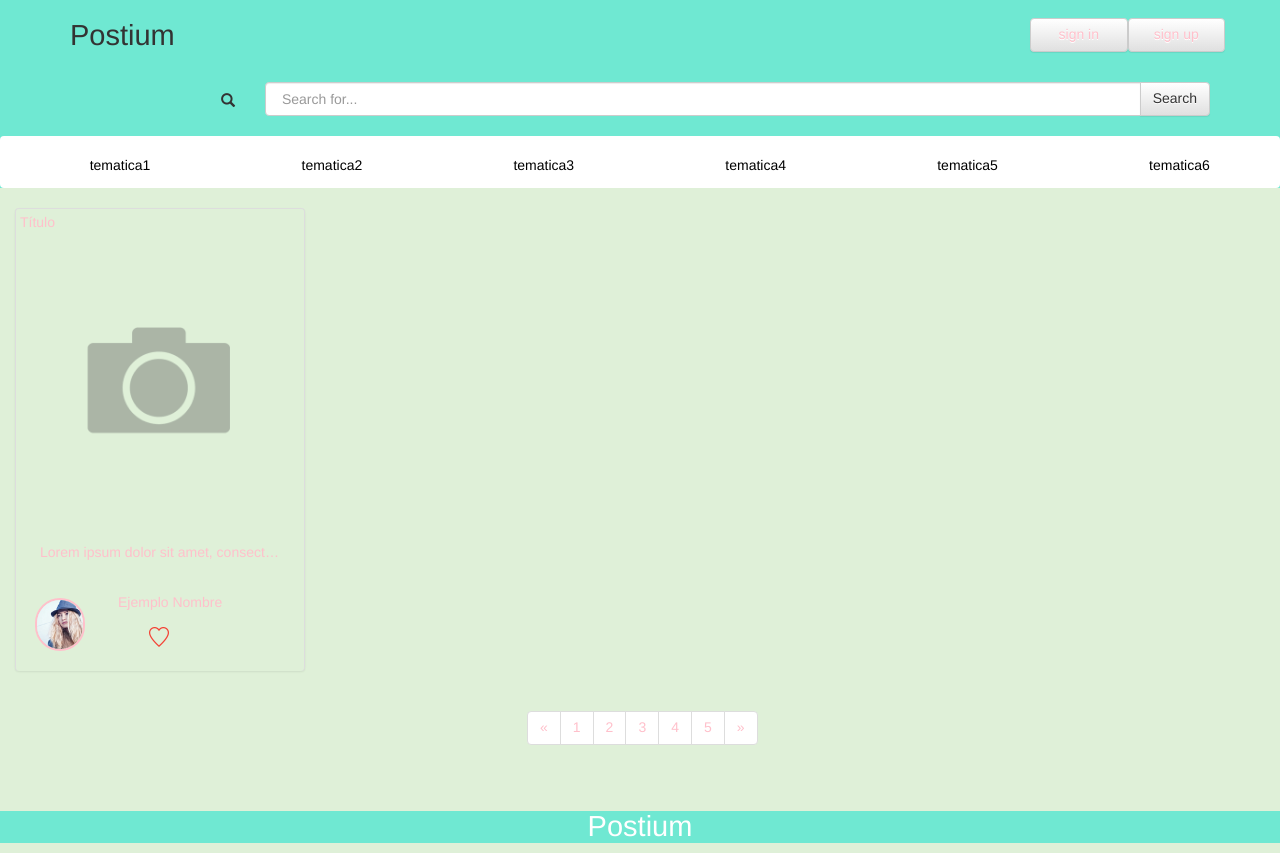
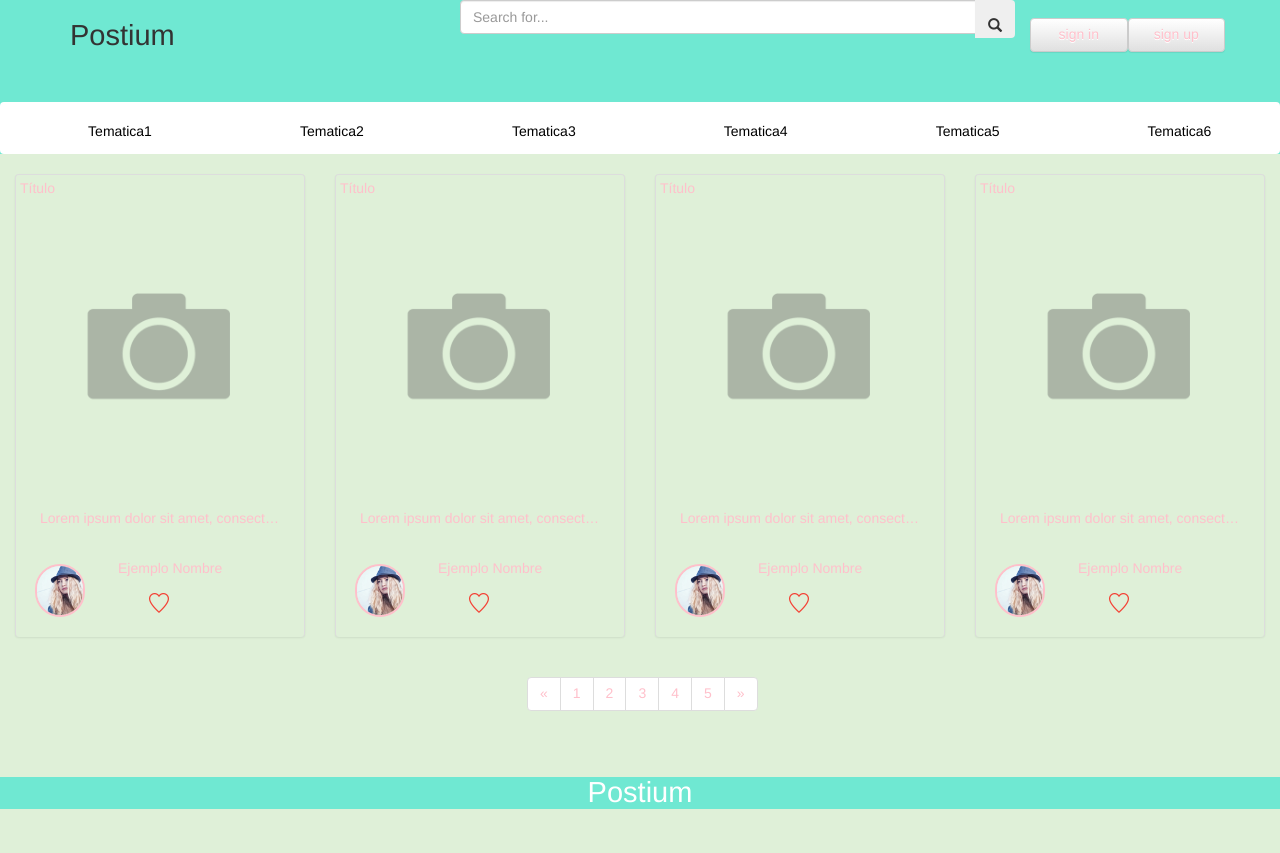
Before and after one commit to shirk3n/Postium, a website with bundled scripts: page index.html in a window 1280 px wide. Shown: the top 853 px of the page. After the commit the page ends 819 px from the top, so only its background shows below. Built offline with nearby package versions, Linux system fonts and the light colour scheme; some icons are missing; files whose address does not match are found by name.

Commit message:
Empezando con js, no compila el codigo CSS

```diff
--- a/index.html
+++ b/index.html
@@ -10,36 +10,51 @@
   <link href="node_modules/font-awesome/css/font-awesome.min.css" rel="stylesheet" type="text/css">
 </head>
 
+
 <body class="overflow-horizontal">
+
 <div class="container-fluid overflow-x"></div>
 <!-- HEADER -->
   <header id="header" class="web-header">
     <div class="container container-web-header">
       <div class="row">
-        <h1 class="col-xs-8 col-sm-6 col-md-10 col-lg-10 web-title ">
+        <h1 class="col-xs-8 col-sm-6 col-md-4 col-lg-4 web-title ">
             Postium
         </h1>
-        <div class="col-xs-2 col-sm-3 col-md-1 col-lg-1 btn btn-default login-register-button " >
+
+
+  <div class="col-lg-6 search-item">
+    <div class="input-group">
+      <input type="text" class="form-control " placeholder="Search for...">
+      <span class="input-group-btn">
+        <button class="btn btn-defaul SearchButton" type="button">
+            <span class=" button-search glyphicon glyphicon-search SearchIcon" ></span>
+        </button>
+      </span>
+    </div><!-- /input-group -->
+  </div><!-- /.col-lg-6 -->
+
+          <!-- <div class=" col-xs-10 col-sm-10 col-md-4 col-lg-6 search-input">
+            <div class="input-group">
+              <input type="text" class="form-control" placeholder=" Search for...">
+              <span class="input-group-btn">
+                <button class="btn btn-info" type="button">
+                  <i class="glyphicon glyphicon-search"></i>
+                </button>
+              </span>
+            </div>
+          </div> -->
+        <div class="col-xs-2 col-sm-3 col-md-2 col-lg-1 btn btn-default login-register-button " >
           <a href="login.html" ">sign up</a>
         </div>
-        <div class="col-xs-2 col-sm-3 col-md-1 col-lg-1 btn btn-default login-register-button" >
+        <div class="col-xs-2 col-sm-3 col-md-2 col-lg-1 btn btn-default login-register-button" >
           <a href="login.html" role="button">sign in</a>
         </div>
       </div>
       <br>
         <!-- Búsqueda -->
         <div class="row">
-          <div class="col-xs-2 col-sm-2 col-md-2 col-lg-2">
-            <span class=" glyphicon glyphicon-search" aria-hidden="true"></span>
-          </div>
-          <div class="col-xs-10 col-sm-10 col-md-10 col-lg-10 search-input">
-            <div class="input-group">
-              <input type="text" class="form-control" placeholder=" Search for...">
-              <span class="input-group-btn">
-                <button class="btn btn-default" type="button">Search</button>
-              </span>
-            </div>
-          </div>
+
         </div>
     </div>
 
@@ -50,28 +65,28 @@
         <div class="container-fluid">
           <ul class="navabar-categories">
             <li class="col-xs-3 col-sm-2 col-md-2 col-lg-2 navbar-item ">
-              <a href="#" role="button">tematica1</a>
+              <a href="#" role="button">Tematica1</a>
             </li>
             <li class="col-xs-3 col-sm-2 col-md-2 col-lg-2 navbar-item">
-              <a href="#" role="button">tematica2</a>
+              <a href="#" role="button">Tematica2</a>
             </li>
             <li class="col-xs-3 col-sm-2 col-md-2 col-lg-2 navbar-item">
-              <a href="#" role="button">tematica3</a>
+              <a href="#" role="button">Tematica3</a>
             </li>
             <li class="col-xs-3 col-sm-2 col-md-2 col-lg-2 navbar-item">
-              <a href="#" role="button">tematica4</a>
+              <a href="#" role="button">Tematica4</a>
             </li>
             <li class="col-xs-3 col-sm-2 col-md-2 col-lg-2 navbar-item ">
-              <a href="#" role="button">tematica5</a>
+              <a href="#" role="button">Tematica5</a>
             </li>
             <li class="col-xs-3 col-sm-2 col-md-2 col-lg-2 navbar-item">
-              <a href="#" role="button">tematica6</a>
+              <a href="#" role="button">Tematica6</a>
             </li>
             <li class="col-xs-3 col-sm-2 col-md-2 col-lg-2 navbar-item">
-              <a href="#" role="button">tematica7</a>
+              <a href="#" role="button">Tematica7</a>
             </li>
             <li class="col-xs-3 col-sm-2 col-md-2 col-lg-2 navbar-item">
-              <a href="#" role="button">tematica8</a>
+              <a href="#" role="button">Tematica8</a>
             </li>
           </ul>
         </div>
@@ -115,6 +130,105 @@
         </a>
        </div>
       </article>
+      <article class="col-xs-12 col-sm-6 col-md-3 col-lg-3 article-item">
+      <div class="thumbnail">
+        <a href="/articles.html">
+          <div>
+            <p>Título</p>
+          </div>
+          <div class="photo-article">
+            <img src="src/img/photo-placeholder.png" alt="">
+          </div>
+          <div>
+            <p class="cut-words">
+            Lorem ipsum dolor sit amet, consectetur adipisicing elit. Dignissimos dolorem mollitia nulla ipsum libero, modi aliquid nam fuga impedit voluptates doloremque, repudiandae dolorum illo veniam magni. Aspernatur, quis dolores exercitationem.</p>
+          </div>
+          <div class="photo-profile center col-xs-3 col-md-3 col-lg-3">
+            <img src="src/img/people/photo-1.jpg" alt="girl picture">
+          </div>
+          <div class="author-name">
+            <span>Ejemplo Nombre</span>
+          </div>
+          <div class="date-article">
+
+          </div>
+          <div class="buttom-love">
+            <img src="src/img/icon-heart.png" alt="">
+          </div>
+          <div class="comments-number">
+          </div>
+          <div class="date-publication">
+          </div>
+        </a>
+       </div>
+      </article>
+      <article class="col-xs-12 col-sm-6 col-md-3 col-lg-3 article-item">
+      <div class="thumbnail">
+        <a href="/articles.html">
+          <div>
+            <p>Título</p>
+          </div>
+          <div class="photo-article">
+            <img src="src/img/photo-placeholder.png" alt="">
+          </div>
+          <div>
+            <p class="cut-words">
+            Lorem ipsum dolor sit amet, consectetur adipisicing elit. Dignissimos dolorem mollitia nulla ipsum libero, modi aliquid nam fuga impedit voluptates doloremque, repudiandae dolorum illo veniam magni. Aspernatur, quis dolores exercitationem.</p>
+          </div>
+          <div class="photo-profile center col-xs-3 col-md-3 col-lg-3">
+            <img src="src/img/people/photo-1.jpg" alt="girl picture">
+          </div>
+          <div class="author-name">
+            <span>Ejemplo Nombre</span>
+          </div>
+          <div class="date-article">
+
+          </div>
+          <div class="buttom-love">
+            <img src="src/img/icon-heart.png" alt="">
+          </div>
+          <div class="comments-number">
+          </div>
+          <div class="date-publication">
+          </div>
+        </a>
+       </div>
+      </article>
+      <article class="col-xs-12 col-sm-6 col-md-3 col-lg-3 article-item">
+      <div class="thumbnail">
+        <a href="/articles.html">
+          <div>
+            <p>Título</p>
+          </div>
+          <div class="photo-article">
+            <img src="src/img/photo-placeholder.png" alt="">
+          </div>
+          <div>
+            <p class="cut-words">
+            Lorem ipsum dolor sit amet, consectetur adipisicing elit. Dignissimos dolorem mollitia nulla ipsum libero, modi aliquid nam fuga impedit voluptates doloremque, repudiandae dolorum illo veniam magni. Aspernatur, quis dolores exercitationem.</p>
+          </div>
+          <div class="photo-profile center col-xs-3 col-md-3 col-lg-3">
+            <img src="src/img/people/photo-1.jpg" alt="girl picture">
+          </div>
+          <div class="author-name">
+            <span>Ejemplo Nombre</span>
+          </div>
+          <div class="date-article">
+
+          </div>
+          <div class="buttom-love">
+            <img src="src/img/icon-heart.png" alt="">
+          </div>
+          <div class="comments-number">
+          </div>
+          <div class="date-publication">
+          </div>
+        </a>
+       </div>
+      </article>
+
+
+
 
   </section>
 </div>
@@ -166,6 +280,5 @@
 </footer>
 <script src="dist/js/app.js"></script>
 <script src="node_modules/jquery/dist/jquery.min.js"></script>
-</div>
 </body>
 </html>
--- a/package.json
+++ b/package.json
@@ -27,6 +27,6 @@
     "gulp-uglify": "^2.0.0"
   },
   "dependencies": {
-    "jquery": "^3.1.0"
+    "jquery": "^3.1.1"
   }
 }
--- a/src/js/app.js
+++ b/src/js/app.js
@@ -1,5 +1,11 @@
+var $ = require('jquery');
 
+console.log("Hello world");
+
+$(".article-item").on("click", function(){
+	alert("que pasa loco");
+});
 // global.jQuery = $;
 // require('bootstrap-sass');
 // require('./articles-manager');
-console.log("que pasa");
+//console.log("que pasa loco");
--- a/src/scss/_web-header.scss
+++ b/src/scss/_web-header.scss
@@ -7,11 +7,29 @@ $web-navbar-background: $color-white;
 	background: $web-header-background;
 
 }
+//Search input
 
-.glyphicon{
-	margin-top: 10px;
-	float: right;
+.SearchIcon{
+    color:#fff;
+
 }
+.SearchButton{
+    background-color:#ED1C24;
+    border-radius:1px;
+}
+.SearchButton:hover{
+    background-color:#C4161C;
+}
+
+.search-item{
+	margin-top: 18px;
+	text-align: center;
+}
+
+// .glyphicon{
+// 	margin-top: 10px;
+// 	float: right;
+// }
 .container-web-header [class*="col-xs-11"]{ //Quitar padding de un grid
 	padding-right:0;
 }
--- a/src/scss/style.scss
+++ b/src/scss/style.scss
@@ -11,4 +11,5 @@
 @import "article";
 @import "animate";
 
+
 @import url(https://fonts.googleapis.com/css?family=Noto+Sans:400,700,400italic,700italic);
```
Also changed, not shown: articles.html (+26 -3 lines), gulpfile.js (+43 -26 lines), src/js/articles-manager.js (+2 -6 lines), dist/js/app.js (added), dist/js/articles-manager.js (added), 2 other files.
